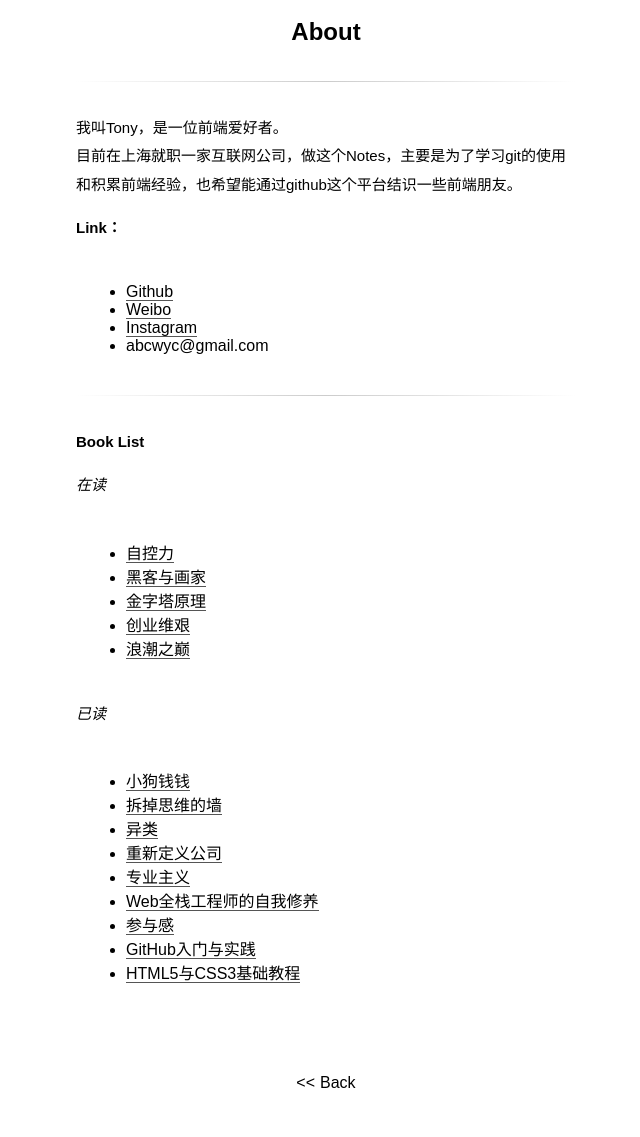
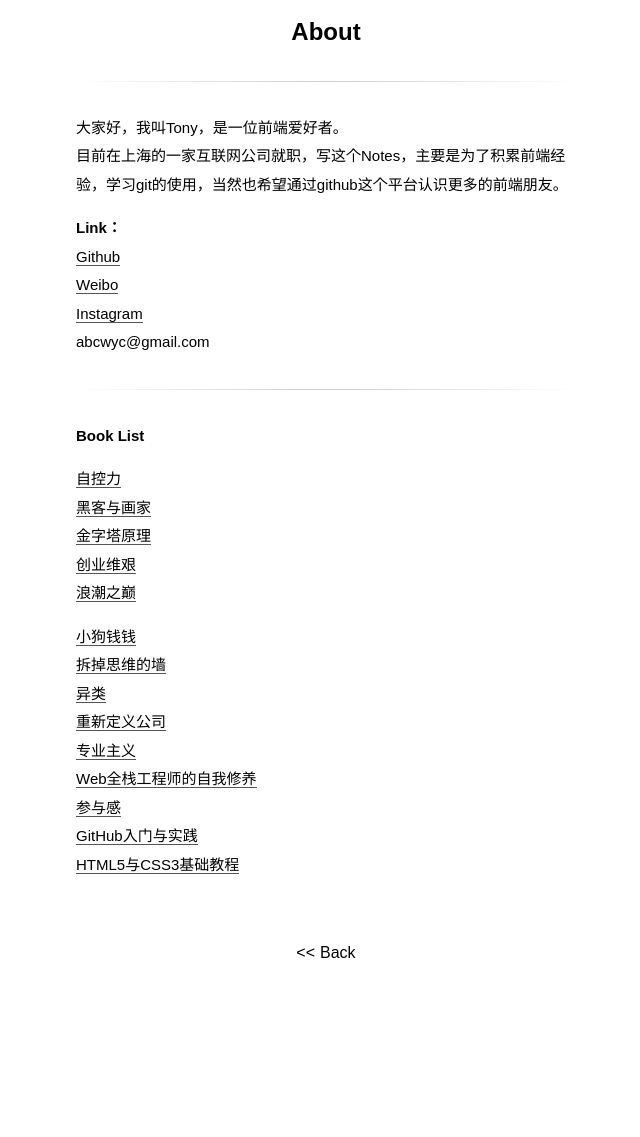
Before and after one commit to abcwyc/abcwyc.github.io, a Jekyll site: the page built from about.md, in a window 1280 px wide. Shown: the part 155-1292 px from the top of the page, without its empty margins (314-954 px from the left). Built offline with Jekyll 4.4.1, drawn with Linux system fonts in a browser that asks for light colours; some web fonts are replaced; after the commit the page ends 1162 px from its top, so only the background shows below that.

Commit message:
Update about.md

```diff
--- a/about.md
+++ b/about.md
@@ -3,33 +3,31 @@ layout: page
 title: About
 ---
 
-我叫Tony，是一位前端爱好者。
-目前在上海就职一家互联网公司，做这个Notes，主要是为了学习git的使用和积累前端经验，也希望能通过github这个平台结识一些前端朋友。
+大家好，我叫Tony，是一位前端爱好者。
+目前在上海的一家互联网公司就职，写这个Notes，主要是为了积累前端经验，学习git的使用，当然也希望通过github这个平台认识更多的前端朋友。
 
 **Link：**
-* [Github](https://github.com/abcwyc)
-* [Weibo](http://weibo.com/wycai)
-* [Instagram](https://www.instagram.com/youcaiwang/)
-* abcwyc@gmail.com
+[Github](https://github.com/abcwyc)
+[Weibo](http://weibo.com/wycai)
+[Instagram](https://www.instagram.com/youcaiwang/)
+abcwyc@gmail.com
 
 <div class="divider"></div>
 
 **Book List**
 
-*在读*
-* [自控力](http://book.douban.com/subject/10786473/)
-* [黑客与画家](http://book.douban.com/subject/6021440/)
-* [金字塔原理](http://book.douban.com/subject/1020644/)
-* [创业维艰](http://book.douban.com/subject/26306686/)
-* [浪潮之巅](http://book.douban.com/subject/6709783/)
+[自控力](http://book.douban.com/subject/10786473/)
+[黑客与画家](http://book.douban.com/subject/6021440/)
+[金字塔原理](http://book.douban.com/subject/1020644/)
+[创业维艰](http://book.douban.com/subject/26306686/)
+[浪潮之巅](http://book.douban.com/subject/6709783/)
 
-*已读*
-* [小狗钱钱](http://book.douban.com/subject/1095634/)
-* [拆掉思维的墙](http://book.douban.com/subject/4953695/)
-* [异类](http://book.douban.com/subject/25863621/)
-* [重新定义公司](http://book.douban.com/subject/26582822/)
-* [专业主义](http://book.douban.com/subject/1790456/)
-* [Web全栈工程师的自我修养](http://book.douban.com/subject/26598045/)
-* [参与感](http://book.douban.com/subject/25942507/)
-* [GitHub入门与实践](http://book.douban.com/subject/26462816/)
-* [HTML5与CSS3基础教程](http://book.douban.com/subject/25878992/)
+[小狗钱钱](http://book.douban.com/subject/1095634/)
+[拆掉思维的墙](http://book.douban.com/subject/4953695/)
+[异类](http://book.douban.com/subject/25863621/)
+[重新定义公司](http://book.douban.com/subject/26582822/)
+[专业主义](http://book.douban.com/subject/1790456/)
+[Web全栈工程师的自我修养](http://book.douban.com/subject/26598045/)
+[参与感](http://book.douban.com/subject/25942507/)
+[GitHub入门与实践](http://book.douban.com/subject/26462816/)
+[HTML5与CSS3基础教程](http://book.douban.com/subject/25878992/)
```
